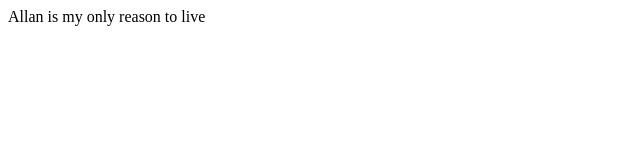
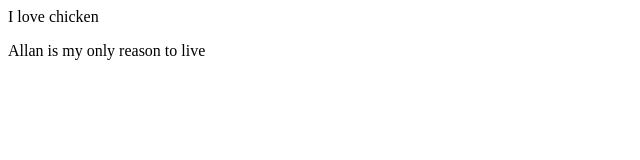
Before and after one commit to GPerazzelliLHA/GPerazzelliLHA.gitgub.io, a plain HTML site: page index.html in a window 1280 px wide. Shown: the whole page, without its empty margins (0-640 px from the left). Drawn offline with Linux system fonts and the light colour scheme.

Commit message:
Update index.html

```diff
--- a/index.html
+++ b/index.html
@@ -1,4 +1,5 @@
-<DOctype HTML>
+<DOCTYPE HTML>
+  <head> I love chicken </head>
 <body>
 <p> Allan is my only reason to live </p>
 </body>
```
